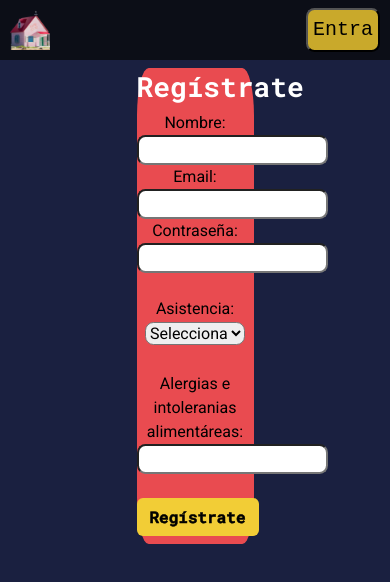
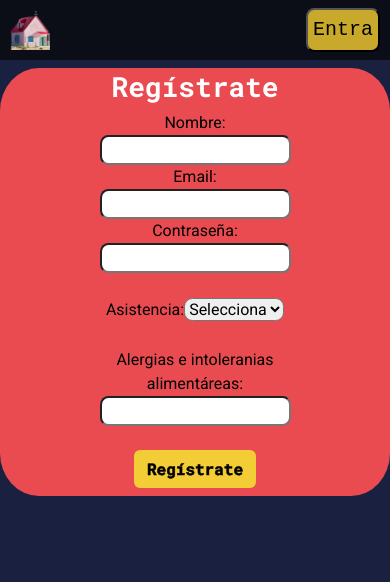
Before and after one commit to Helsinky91/martalex-lista-client, a React (Create React App) app: page /signup in a window 390 px wide. Shown: the top 582 px of the page. Built offline with nearby package versions, Linux system fonts and the light colour scheme; no server answers.

Commit message:
changed @media styles for login and signup page

```diff
--- a/src/App.css
+++ b/src/App.css
@@ -84,7 +84,6 @@ h1, h2, h3, h4, h5 {
   border-radius: 1vh;
 }
 
-
 .dashboard{
   display: flex;
   justify-content: space-evenly;
@@ -111,20 +110,6 @@ h1, h2, h3, h4, h5 {
   width: 50%;
 }
 
-@media (max-width: 768px) {
-  .dashboard {
-    flex-direction: column; /* Stack elements vertically on smaller screens */
-  }
-  .main-text {
-    width: 100%; /* Full width on smaller screens */
-  }
-  .app-logo {
-    width: 100%;
-  }
-  /* .buscadores {
-    flex-direction: column;
-  } */
-}
 .toggle-lang > a {
   color:#137AA5
 }
@@ -336,3 +321,32 @@ h1, h2, h3, h4, h5 {
   color: #E94B50;
   min-height: 100vh;
 }
+
+
+
+
+
+@media (max-width: 768px) {
+  .dashboard {
+    flex-direction: column; /* Stack elements vertically on smaller screens */
+  }
+  .main-text {
+    width: 100%; /* Full width on smaller screens */
+  }
+  .app-logo {
+    width: 100%;
+  }
+  .auth-page {
+    /* width: 100%; */
+    margin-left: 0%;
+    margin-right: 0%
+  }
+  .registr-form {
+    /* width: 100%; */
+    margin-left: 0%;
+    margin-right: 0%
+  }
+  /* .buscadores {
+    flex-direction: column;
+  } */
+}
```
